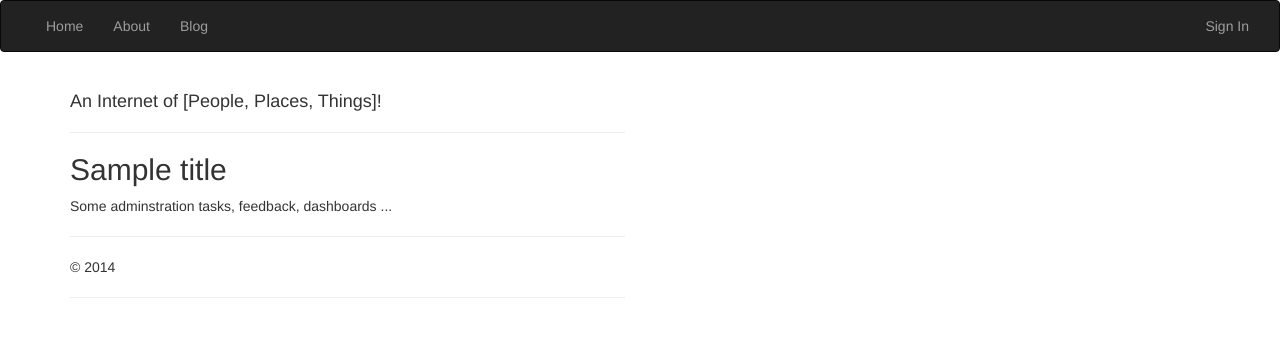
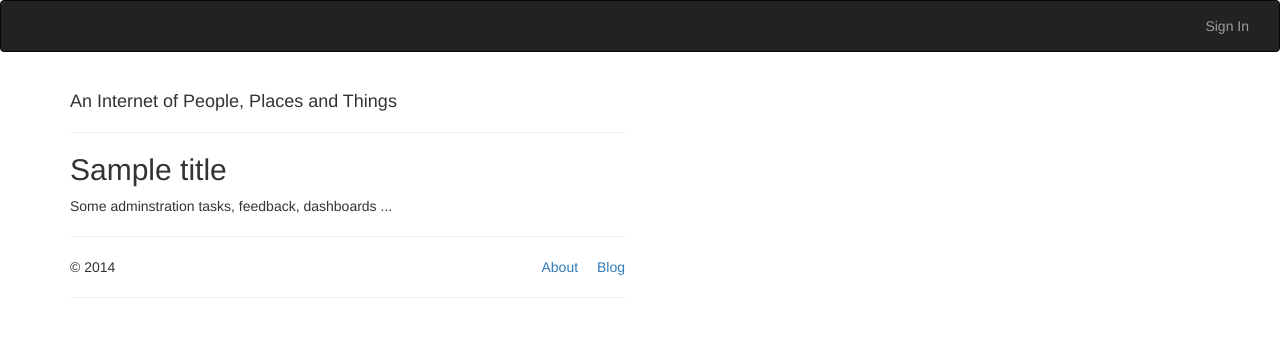
Before and after one commit to markTward/gmonki, a Flask app: template gmonki/templates/admin.html in a window 1280 px wide. Shown: the top 337 px of the page. Run offline with Flask 2, Linux system fonts and the light colour scheme; the template is opened without the code that fills it: most values are stand-ins (such as "Sample title", 1, 10 or a date in 2020); parts of the project's set-up code (start-up, migrations or seed data) failed here and were passed over; some libraries are stand-ins or nearby versions.

Commit message:
reworking of navigation skeleton and lame introduction of project stylesheet

```diff
--- /dev/null
+++ b/gmonki/static/style.css
@@ -0,0 +1 @@
+a.gmonki-footer-nav {padding-left:15px; text-decoration:none;}
--- a/gmonki/templates/base.html
+++ b/gmonki/templates/base.html
@@ -4,6 +4,7 @@
 {% block stylesheet %}
     <!-- Bootstrap -->
     <link href="//netdna.bootstrapcdn.com/bootstrap/3.1.1/css/bootstrap.min.css" rel="stylesheet">
+	<link rel=stylesheet type=text/css href="{{ url_for('static', filename='style.css') }}">
     <!-- <style>.col-centered { float: none; margin: 0 auto; }</style> -->
 {% endblock %}
 
@@ -26,9 +27,11 @@
 
       <div class="collapse navbar-collapse" id="bs-example-navbar-collapse-1">
         <ul class="nav navbar-nav">
-                {{ nav_link('index', 'Home')}}
-                {{ nav_link('about_page', 'About')}}
-                {{ nav_link('blog_page', 'Blog')}}
+            	{% if current_user.is_authenticated() %}
+                	{{ nav_link('index', 'People')}}
+                	{{ nav_link('index','Places')}}
+                	{{ nav_link('index','Things')}}
+				{% endif %}
         </ul>
         <ul class="nav navbar-nav navbar-right">
             {% if current_user.is_authenticated() %}
@@ -46,12 +49,12 @@
                         </li>
                     {% endif %}
                 {% endblock %}
-                {% block user_tools %}
+                {% block member_tools %}
                     <li class="dropdown">
-                        <a href="#" class="dropdown-toggle" data-toggle="dropdown">User Tools<b class="caret"></b></a>
+                        <a href="#" class="dropdown-toggle" data-toggle="dropdown">Member Tools<b class="caret"></b></a>
                         <ul class="dropdown-menu">
                             <li><a href="/profile">Profile</a></li>
-                            <li><a href="#">Something</a></li>
+                            <li><a href="#">$$$</a></li>
                             <li><a href="#">Something else</a></li>
                             <li class="divider"></li>
                             <li><a href="#">Separated link</a></li>
@@ -70,7 +73,7 @@
 
 {% block app_header %}
     <h1><a href="/">{{ config.GMONKI_COMPANY_NAME_LONG }}</a></h1>
-    <h4>An Internet of [People, Places, Things]!</h4>
+    <h4>An Internet of People, Places and Things</h4>
     <hr>
 {% endblock %}
 
@@ -87,6 +90,10 @@
 {% block footer %}
     <hr>
     &copy; 2014 {{ config.GMONKI_COMPANY_NAME_FULL }}
+	<div class = "pull-right">
+			<a href="{{ url_for('about_page') }}" class="gmonki-footer-nav">About</a>
+			<a href="{{ url_for('blog_page') }}" class="gmonki-footer-nav">Blog</a>
+	</div>
     {% if config.DEBUG %}
         <p> {{self}} </p>
     {% endif %}
--- a/gmonki/templates/index.html
+++ b/gmonki/templates/index.html
@@ -1,9 +1,8 @@
 {% extends "base.html" %}
 {% block page_header %} {% endblock %}
 {% block content %}
-<p><strong>PROBLEM:</strong> Too many people have too much <i>Stuff</i>, taking up too much space in our dwellings, minds and souls.
-
-<p><strong>SOLUTION:</strong> Friends, neighbors and colleagues, coming together to share unused and forgotten material possessions. By redistributing <i>Stuff</i>, we save money, free up space and create opportunities for social engagement.
+<p><strong>PROBLEM:</strong> Too many people have too much <i>Stuff</i>, taking up too much <i>Space</i> in our dwellings, minds and souls.
+<p><strong>SOLUTION:</strong> Friends, neighbors and colleagues, coming together to share possessions, skills and ideas. By redistributing <i>Stuff</i>, free up space, save money, exchange skills and ideas, and directly engage with one another.
 
 <p>At <strong>{{ config.GMONKI_COMPANY_NAME_LONG }}</strong>, we're building infrastructure and tools for the Sharing Economy.  We open the enormous potential for all the underused and forgotten <i>Stuff</i> stored in our homes, businesses and organizations.  Our goal is to facilitate the sharing, trading, selling and donation of goods and services, great and small, between friends, neighborhoods, businesses and beyond.
 
```
